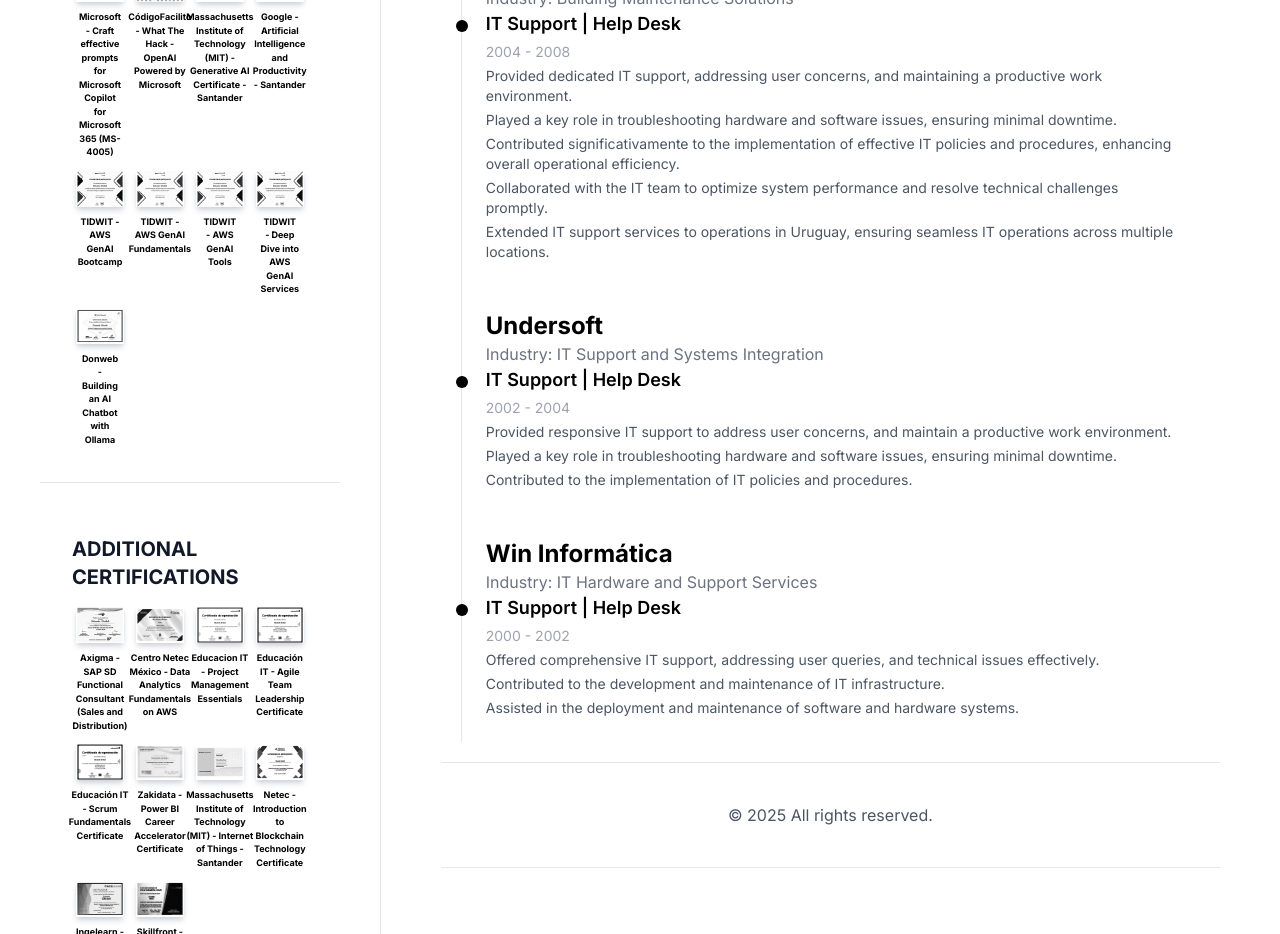
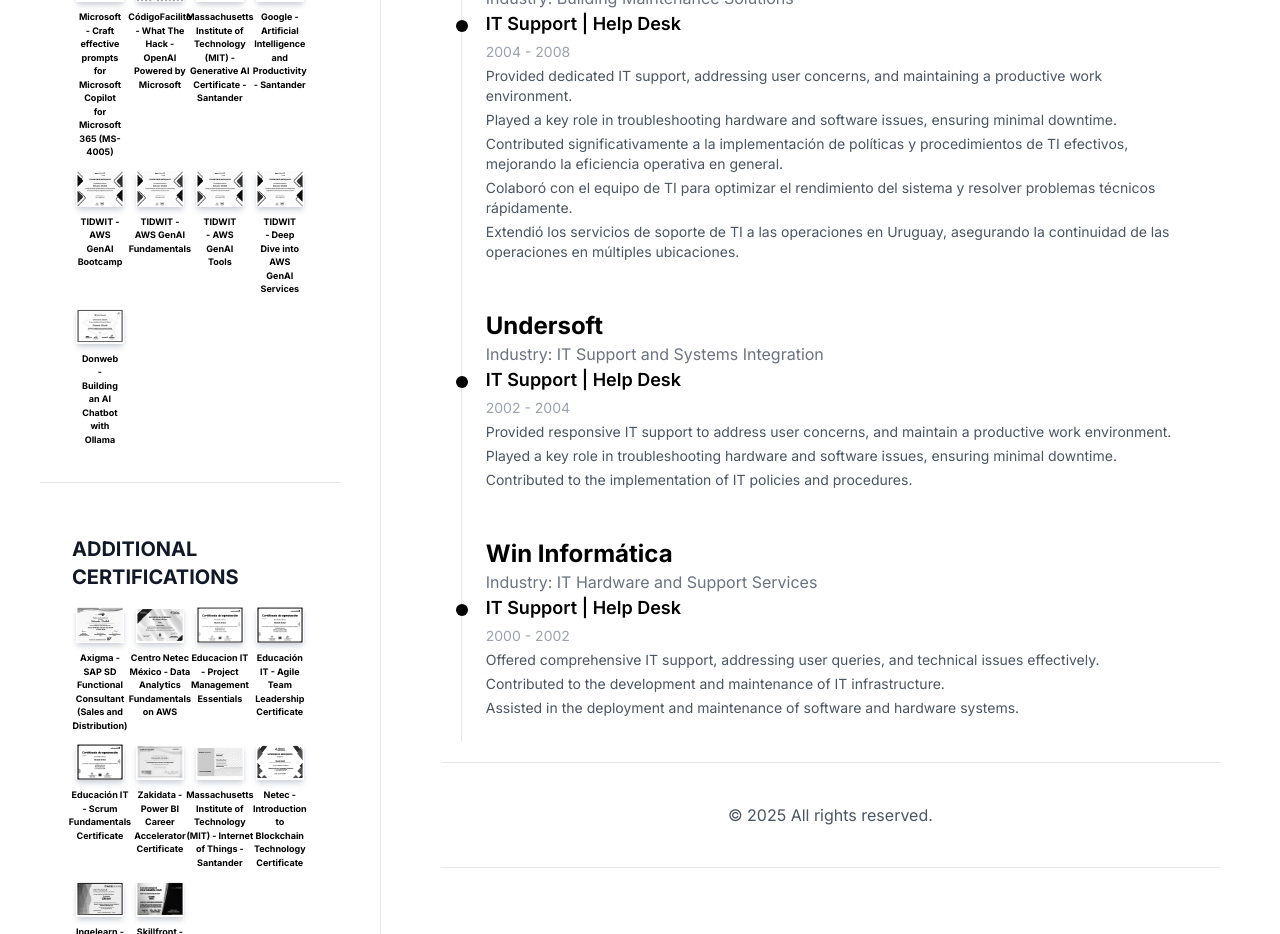
Before and after one commit to eddyg-github/My_CV, a React (Vite) app: page / in a window 1280 px wide. Shown: the part 3580-4514 px from the top of the page. Built offline with nearby package versions, Linux system fonts and the light colour scheme.

Commit message:
commit 14

```diff
--- a/src/components/Home.jsx
+++ b/src/components/Home.jsx
@@ -248,9 +248,9 @@
             description: [
               'Provided dedicated IT support, addressing user concerns, and maintaining a productive work environment.',
               'Played a key role in troubleshooting hardware and software issues, ensuring minimal downtime.',
-                      'Contributed significativamente to the implementation of effective IT policies and procedures, enhancing overall operational efficiency.',
-                      'Collaborated with the IT team to optimize system performance and resolve technical challenges promptly.',
-                      'Extended IT support services to operations in Uruguay, ensuring seamless IT operations across multiple locations.'
+              'Contributed significativamente a la implementación de políticas y procedimientos de TI efectivos, mejorando la eficiencia operativa en general.',
+              'Colaboró con el equipo de TI para optimizar el rendimiento del sistema y resolver problemas técnicos rápidamente.',
+              'Extendió los servicios de soporte de TI a las operaciones en Uruguay, asegurando la continuidad de las operaciones en múltiples ubicaciones.'
             ]
           },
           {
```
Lines whose indentation alone changed are shown as unchanged.
